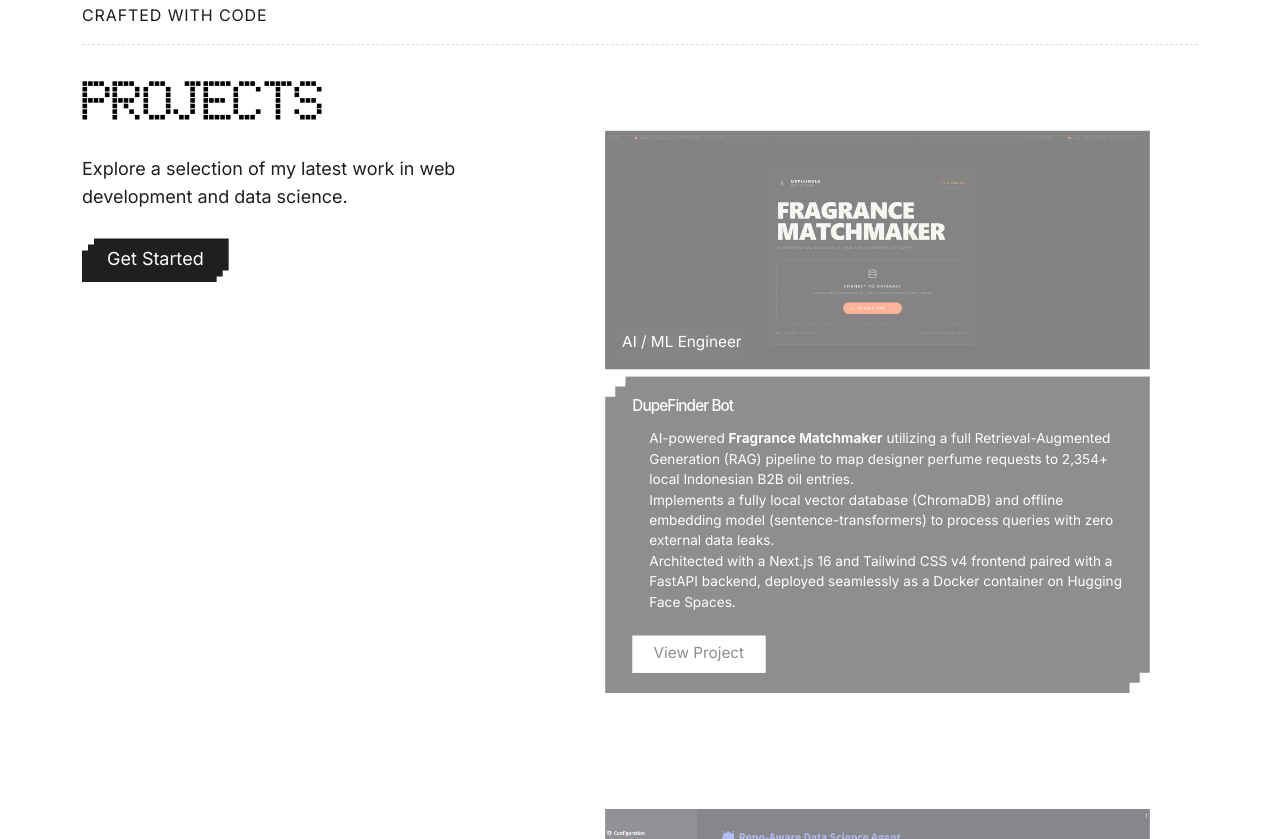
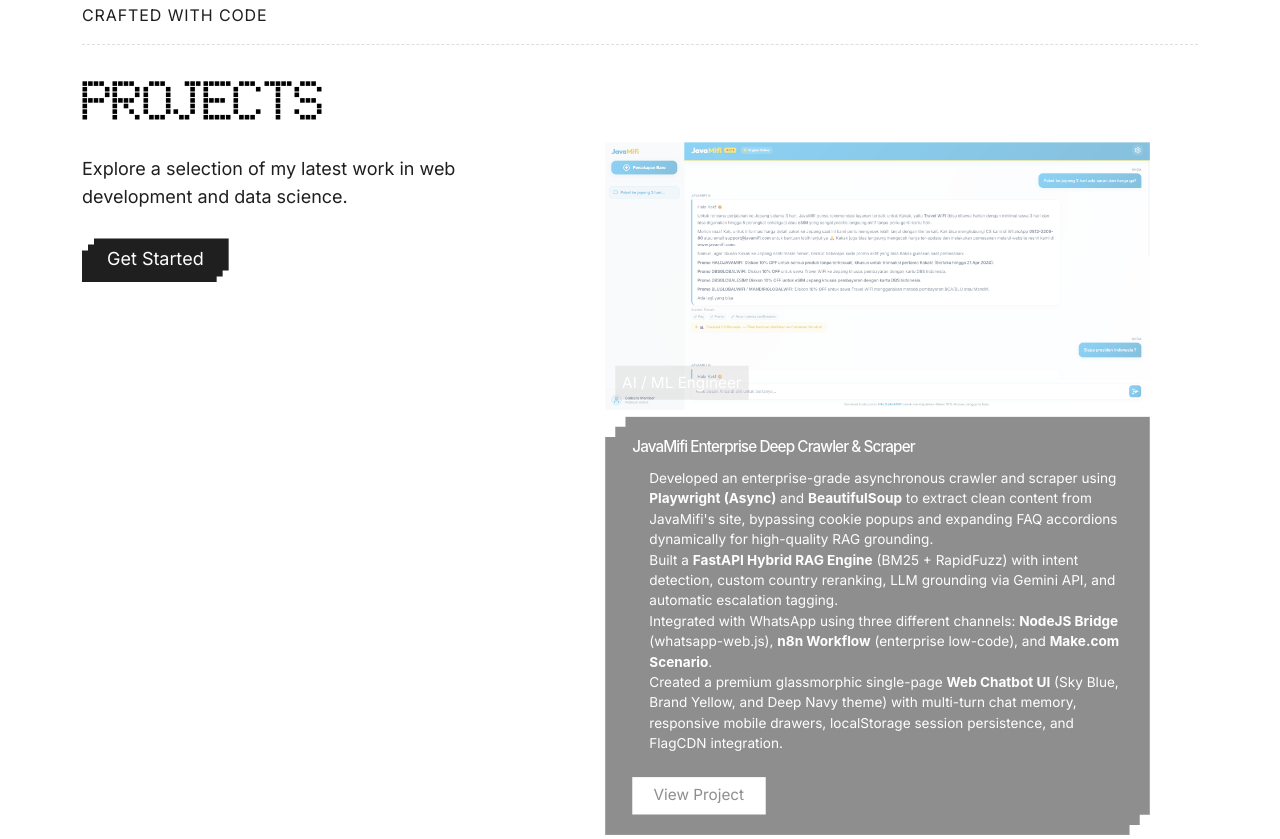
Before and after one commit to cupiz/iqbalahdagita, a plain HTML site: page index.html in a window 1280 px wide. Shown: the part 3499-4338 px from the top of the page. Drawn offline with Linux system fonts and the light colour scheme; a web font is replaced by a local one.

Commit message:
feat: add JavaMifi Enterprise Deep Crawler & Scraper project to portfolio and update CV

```diff
--- a/index.html
+++ b/index.html
@@ -328,6 +328,34 @@
 								</div>
 								<div class="col-lg-7">
 									<div class="work_container">
+										<!-- Work Item: JavaMifi Enterprise Crawler & Scraper (AI) -->
+										<article class="work_item scale-up">
+											<figure>
+												<img src="images/project_javamifi.png" class="work_image"
+													alt="JavaMifi Enterprise Crawler & Scraper">
+												<figcaption>
+													<ul class="work_tags" aria-label="Project categories">
+														<li><a href="https://javamifiai.vercel.app/"
+																target="_blank">AI / ML Engineer</a></li>
+													</ul>
+												</figcaption>
+											</figure>
+											<div class="work_details reveal clip-lg">
+												<h3>JavaMifi Enterprise Deep Crawler & Scraper</h3>
+												<ul
+													style="color: #fff; font-size: 16px; margin-top: 15px; padding-left: 20px;">
+													<li>Developed an enterprise-grade asynchronous crawler and scraper using <strong>Playwright (Async)</strong> and <strong>BeautifulSoup</strong> to extract clean content from JavaMifi's site, bypassing cookie popups and expanding FAQ accordions dynamically for high-quality RAG grounding.</li>
+													<li>Built a <strong>FastAPI Hybrid RAG Engine</strong> (BM25 + RapidFuzz) with intent detection, custom country reranking, LLM grounding via Gemini API, and automatic escalation tagging.</li>
+													<li>Integrated with WhatsApp using three different channels: <strong>NodeJS Bridge</strong> (whatsapp-web.js), <strong>n8n Workflow</strong> (enterprise low-code), and <strong>Make.com Scenario</strong>.</li>
+													<li>Created a premium glassmorphic single-page <strong>Web Chatbot UI</strong> (Sky Blue, Brand Yellow, and Deep Navy theme) with multi-turn chat memory, responsive mobile drawers, localStorage session persistence, and FlagCDN integration.</li>
+												</ul>
+												<div class="work_btn">
+													<a href="https://javamifiai.vercel.app/"
+														target="_blank" class="btn secondary_btn trans_200">View
+														Project</a>
+												</div>
+											</div>
+										</article>
 										<!-- Work Item: DupeFinder (AI) -->
 										<article class="work_item scale-up">
 											<figure>
```
Also changed, not shown: cv.html (+15 -1 lines), images/project_javamifi.png (added), 1 other file.
